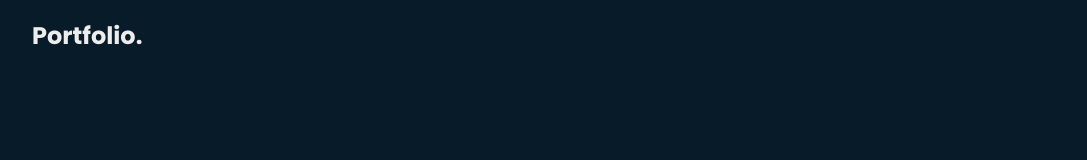
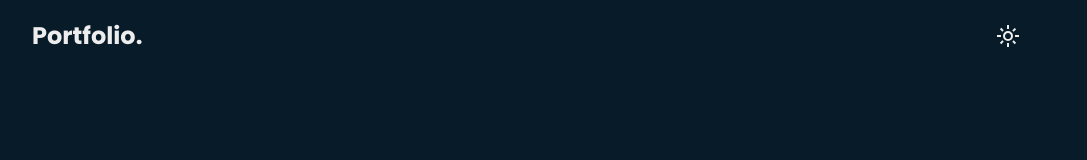
Before and after one commit to Rahul721999/my-portfolio, a React (Vite) app: page / in a window 1280 px wide. Shown: the top 160 px of the page, without its empty margins (96-1183 px from the left). Built offline with nearby package versions, Linux system fonts and the light colour scheme.

Commit message:
fix: theme bug

```diff
--- a/src/components/Navbar.jsx
+++ b/src/components/Navbar.jsx
@@ -5,6 +5,7 @@ import {MoonIcon, SunIcon, MenuIcon} from './Icons_svg.jsx';
 
 const Navbar = ({ toggleTheme, theme }) => {
     const [menuOpen, setMenuOpen] = useState(false);
+    const themeIcon = theme === 'light' ? <MoonIcon/> : <SunIcon/>;
 
     const handleOnClick = () =>{
         setMenuOpen(!menuOpen);
@@ -15,6 +16,9 @@ const Navbar = ({ toggleTheme, theme }) => {
             <a className="text-2xl font-bold logo">Portfolio.</a>
             <nav className={`items-center hidden tablet:flex`}>
                 <NavItems />
+                <button onClick={toggleTheme} className="flex rounded mr-9">
+                    {themeIcon}
+                </button>
             </nav>
             <button className="flex tablet:hidden items-center" onClick={handleOnClick}>
                 <MenuIcon is_open={menuOpen}/>
```
